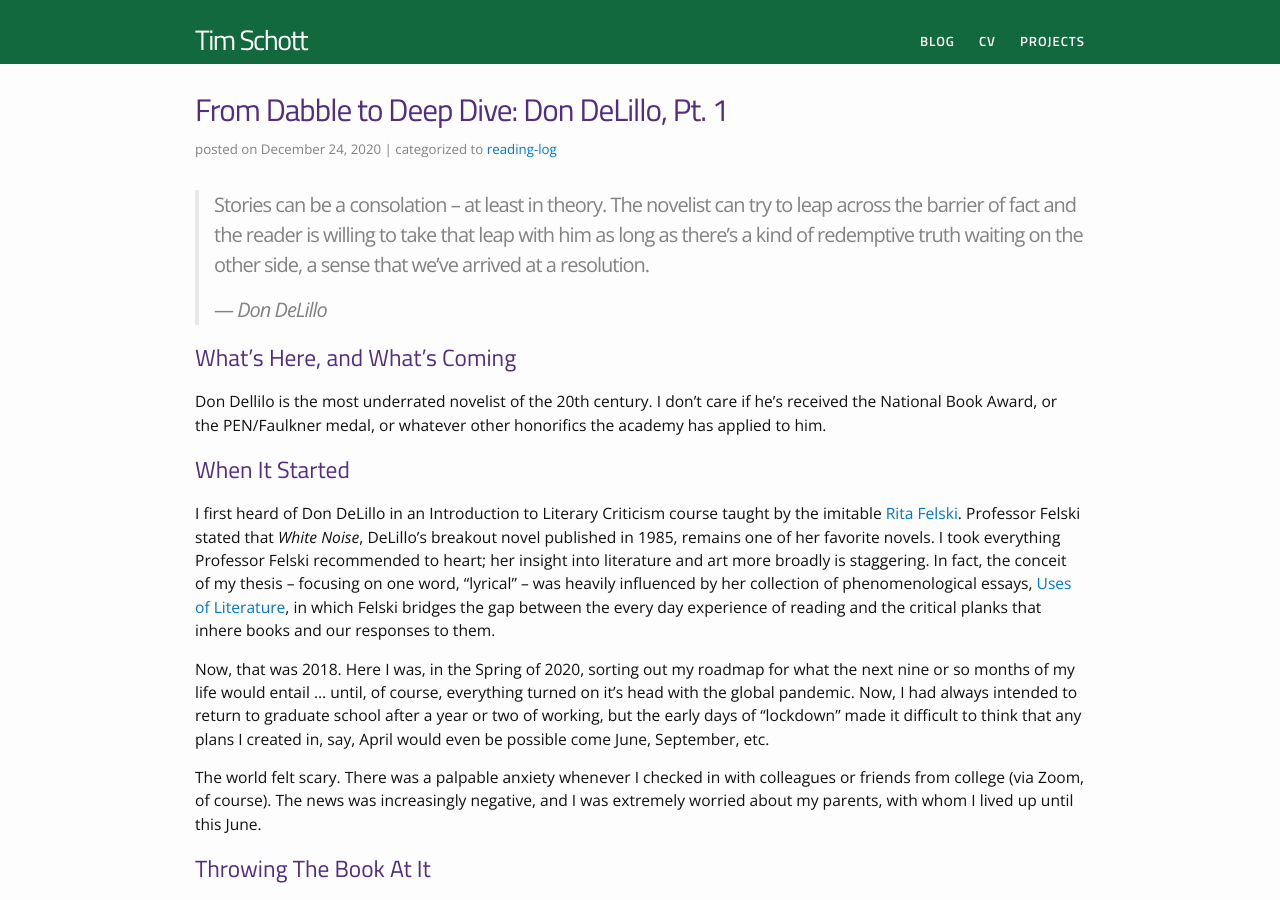
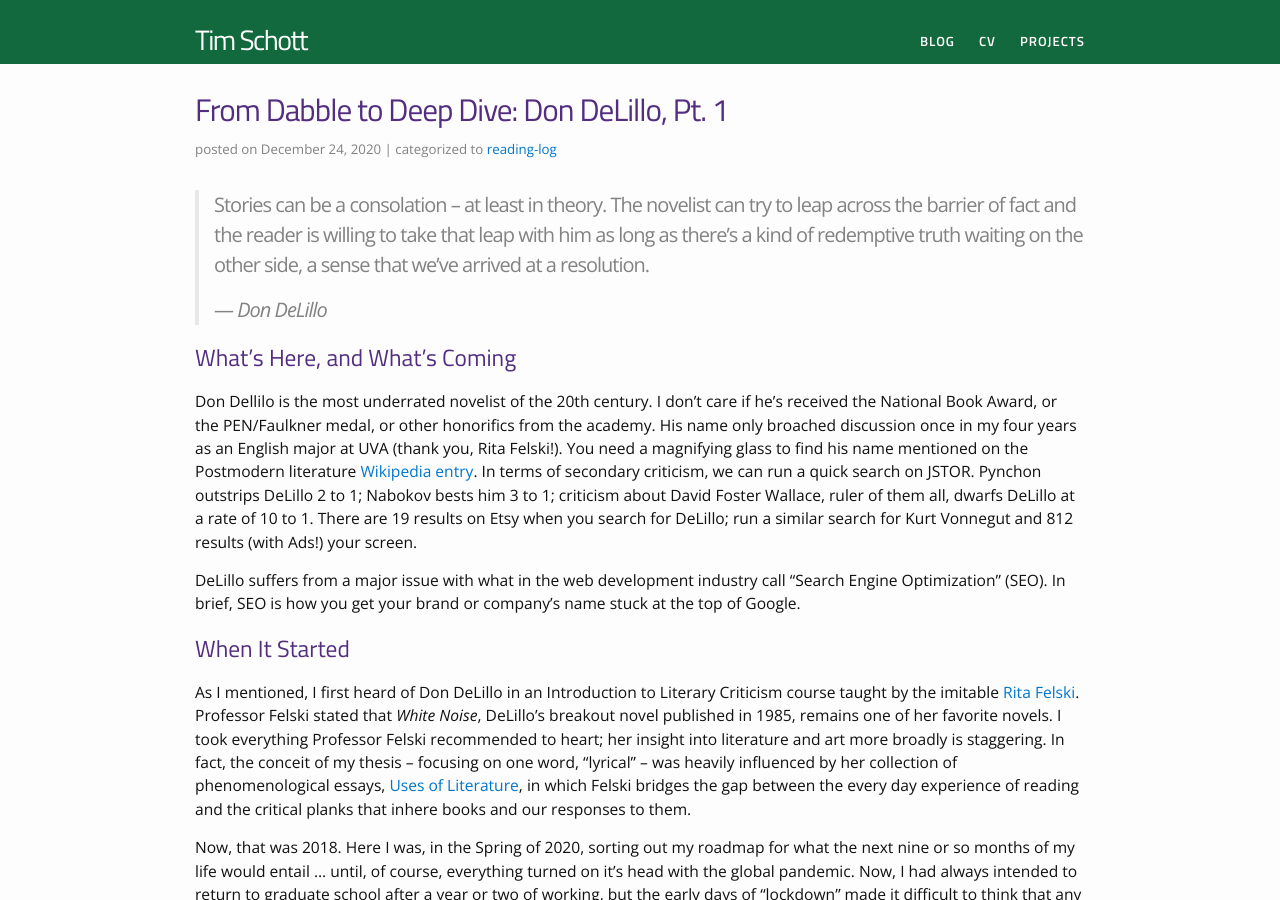
Before and after one commit to timschott/timschott.github.io, a Jekyll site: the page built from _posts/2020-12-24-don-delillo-pt1.md, in a window 1280 px wide and 900 px high. Built offline with Jekyll 4.4.1, drawn with Linux system fonts in a browser that asks for light colours.

Commit message:
i am mad

```diff
--- a/_posts/2020-12-24-don-delillo-pt1.md
+++ b/_posts/2020-12-24-don-delillo-pt1.md
@@ -15,11 +15,13 @@ categories: reading-log
 
 ## What's Here, and What's Coming
 
-Don Dellilo is the most underrated novelist of the 20th century. I don't care if he's received the National Book Award, or the PEN/Faulkner medal, or whatever other honorifics the academy has applied to him.
+Don Dellilo is the most underrated novelist of the 20th century. I don't care if he's received the National Book Award, or the PEN/Faulkner medal, or other honorifics from the academy. His name only broached discussion once in my four years as an English major at UVA (thank you, Rita Felski!). You need a magnifying glass to find his name mentioned on the Postmodern literature [Wikipedia entry](https://en.wikipedia.org/wiki/Postmodern_literature). In terms of secondary criticism, we can run a quick search on JSTOR. Pynchon outstrips DeLillo 2 to 1; Nabokov bests him 3 to 1; criticism about David Foster Wallace, ruler of them all, dwarfs DeLillo at a rate of 10 to 1. There are 19 results on Etsy when you search for DeLillo; run a similar search for Kurt Vonnegut and 812 results (with Ads!) your screen.
+
+DeLillo suffers from a major issue with what in the web development industry call "Search Engine Optimization" (SEO). In brief, SEO is how you get your brand or company's name stuck at the top of Google.
 
 ## When It Started
 
-I first heard of Don DeLillo in an Introduction to Literary Criticism course taught by the imitable [Rita Felski](https://english.as.virginia.edu/felski). Professor Felski stated that *White Noise*, DeLillo's breakout novel published in 1985, remains one of her favorite novels. I took everything Professor Felski recommended to heart; her insight into literature and art more broadly is staggering. In fact, the conceit of my thesis -- focusing on one word, "lyrical" -- was heavily influenced by her collection of phenomenological essays, [Uses of Literature](https://www.wiley.com/en-us/Uses+of+Literature-p-9781405147231), in which Felski bridges the gap between the every day experience of reading and the critical planks that inhere books and our responses to them.
+As I mentioned, I first heard of Don DeLillo in an Introduction to Literary Criticism course taught by the imitable [Rita Felski](https://english.as.virginia.edu/felski). Professor Felski stated that *White Noise*, DeLillo's breakout novel published in 1985, remains one of her favorite novels. I took everything Professor Felski recommended to heart; her insight into literature and art more broadly is staggering. In fact, the conceit of my thesis -- focusing on one word, "lyrical" -- was heavily influenced by her collection of phenomenological essays, [Uses of Literature](https://www.wiley.com/en-us/Uses+of+Literature-p-9781405147231), in which Felski bridges the gap between the every day experience of reading and the critical planks that inhere books and our responses to them.
 
 Now, that was 2018. Here I was, in the Spring of 2020, sorting out my roadmap for what the next nine or so months of my life would entail ... until, of course, everything turned on it's head with the global pandemic. Now, I had always intended to return to graduate school after a year or two of working, but the early days of "lockdown" made it difficult to think that any plans I created in, say, April would even be possible come June, September, etc.
 
```
